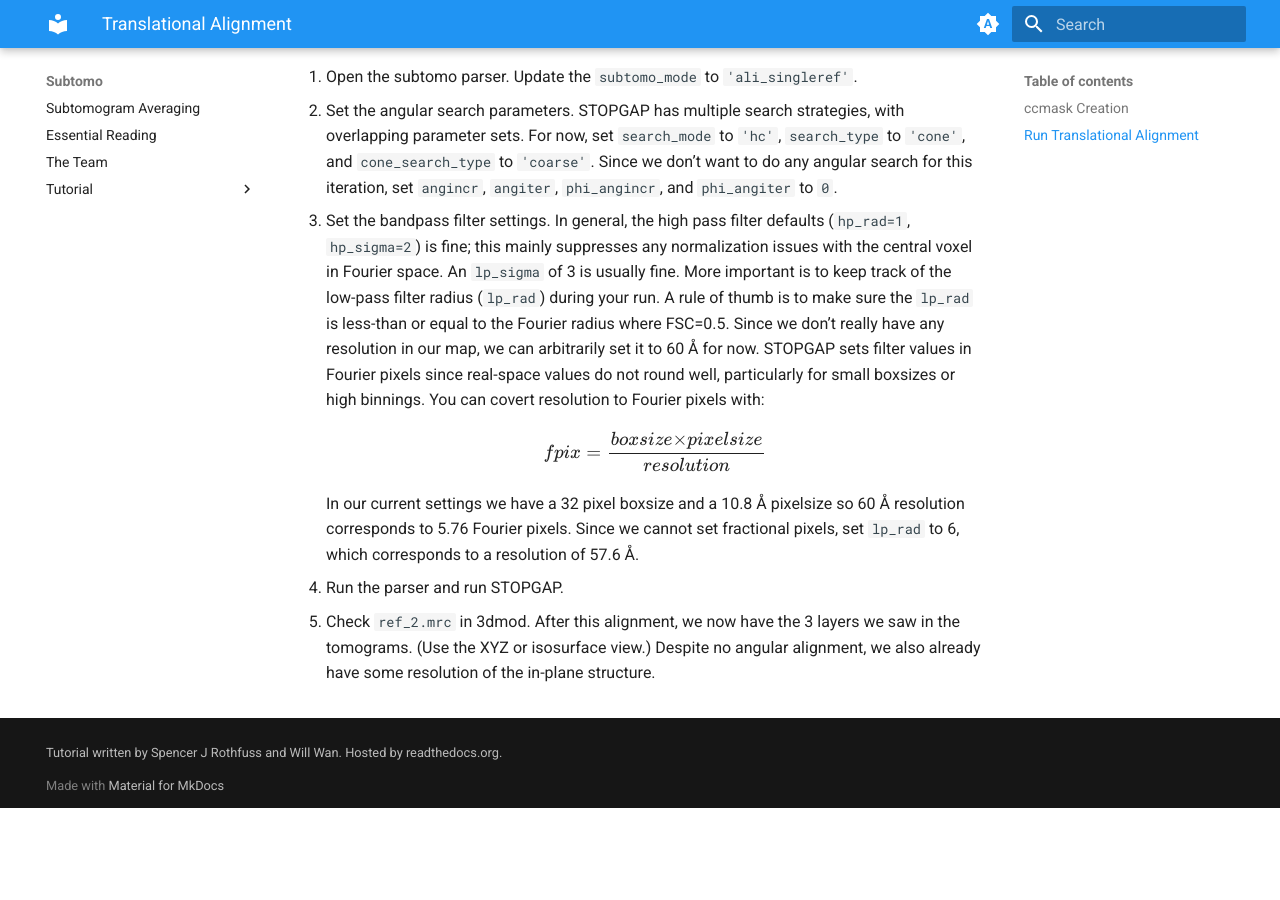
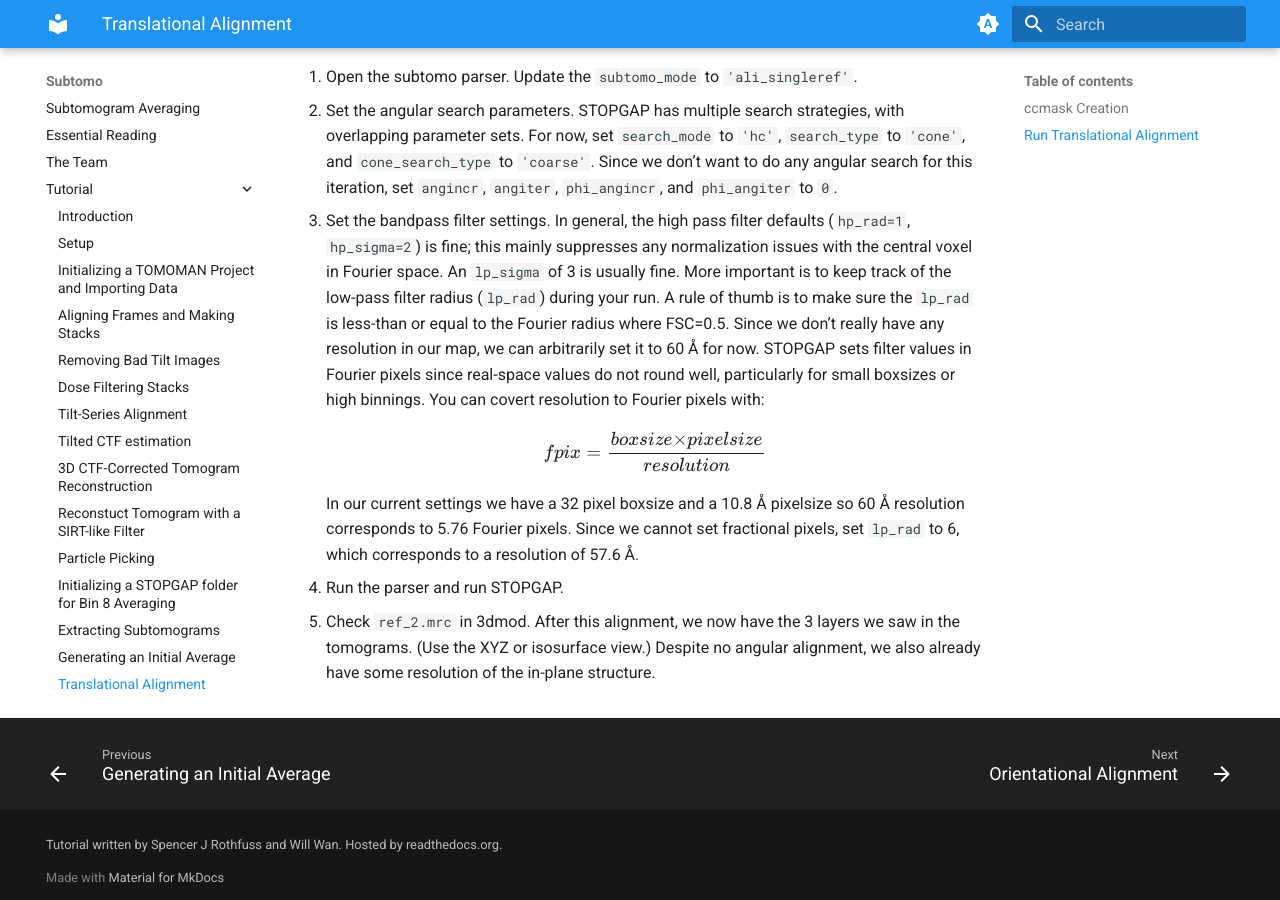
Before and after one commit to wan-lab-vanderbilt/subtomo-tutorials, an MkDocs documentation site: the page built from docs/hiv/bin8_align1.md, in a window 1280 px wide and 900 px high, scrolled down 668 px. Built offline with MkDocs 1.6.1 and Material for MkDocs 9.7.7, drawn with Linux system fonts in a browser that asks for light colours; formulas are drawn with MathJax 3; before the commit the page ends 1476 px from its top, so only the background shows below that.

Commit message:
Update mkdocs.yml

```diff
--- a/mkdocs.yml
+++ b/mkdocs.yml
@@ -55,7 +55,7 @@ nav:
   - Initializing a STOPGAP folder for Bin 8 Averaging: hiv/bin8_init.md
   - Extracting Subtomograms: hiv/bin8_extract.md
   - Generating an Initial Average: hiv/bin8_init_avg.md
-  - Translational Alignment: hav/bin8_align1.md
+  - Translational Alignment: hiv/bin8_align1.md
   - Orientational Alignment: hiv/bin8_align2.md
   - Removing Overlapping and Bad Particles: hiv/bin8_clean.md
   - Aligning the Full Dataset: hiv/bin8_full.md
```
